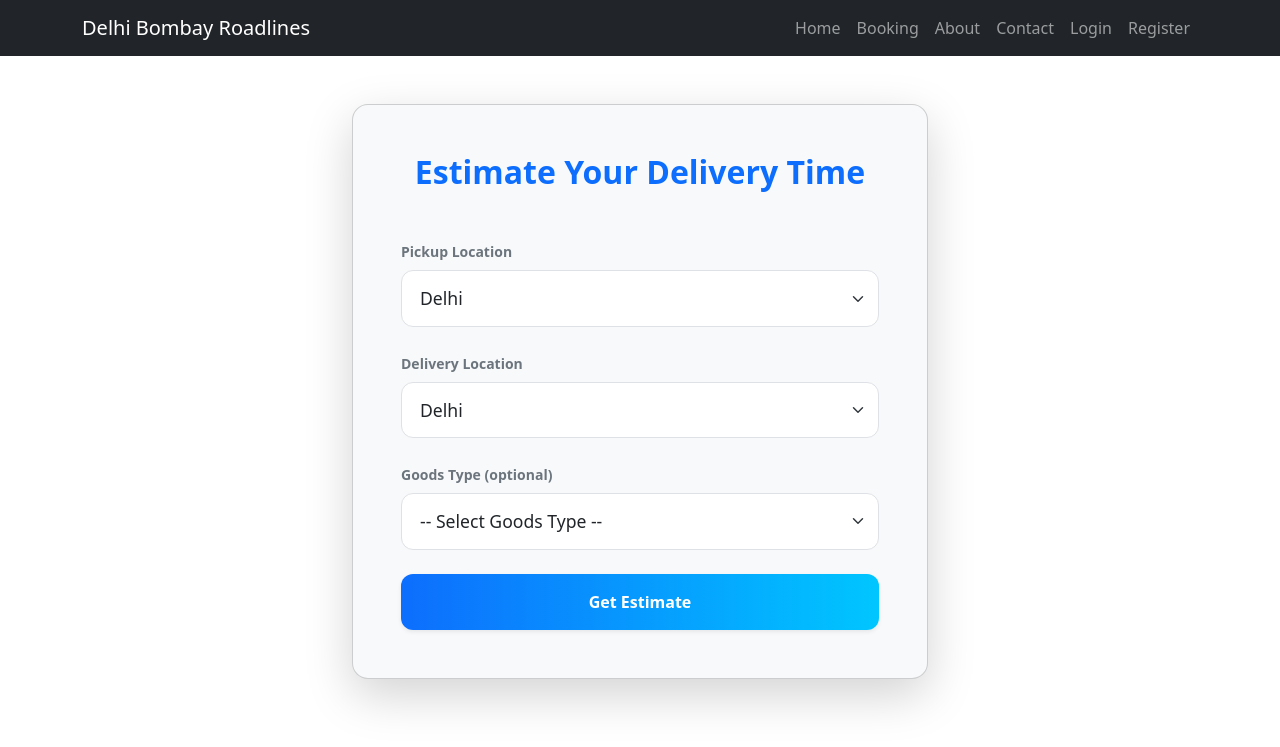
After one commit to sharmankit-04/Transport-website, a Django app: page /estimate-delivery/ in a window 1280 px wide. The commit adds this page. Shown: the top 747 px of the page. Run offline with Django 5.2, Linux system fonts and the light colour scheme; parts of the project's set-up code (start-up, migrations or seed data) failed here and were passed over; some libraries are stand-ins or nearby versions.

Commit message:
Update kiya bhai

```diff
--- /dev/null
+++ b/delhi_bombay_roadlines/ml_models/freight_data.csv
@@ -0,0 +1,6 @@
+weight,distance,vehicle_type,price
+100,500,Truck,12000
+200,800,MiniTruck,16000
+150,700,Truck,14000
+250,1000,Container,20000
+300,600,Truck,18000
--- a/delhi_bombay_roadlines/requirements.txt
+++ b/delhi_bombay_roadlines/requirements.txt
@@ -0,0 +1,2 @@
+Django>=4.2
+psycopg2>=2.9
--- a/delhi_bombay_roadlines/settings.py
+++ b/delhi_bombay_roadlines/settings.py
@@ -26,6 +26,7 @@ INSTALLED_APPS = [
     'django.contrib.messages',
     'django.contrib.staticfiles',
     'transport',  # Your custom app
+    'widget_tweaks',
 ]
 
 # Middleware
--- a/delhi_bombay_roadlines/urls.py
+++ b/delhi_bombay_roadlines/urls.py
@@ -1,10 +1,7 @@
 from django.contrib import admin
 from django.urls import path, include
-from django.contrib.auth import views as auth_views
-from django.urls import path
 
 urlpatterns = [
     path('admin/', admin.site.urls),
-    path('', include('transport.urls')),  # your app urls
-    path('accounts/login/', auth_views.LoginView.as_view(template_name='registration/login.html'), name='login'),
+    path('', include('transport.urls')),  # sab route yahan se transport app me jaenge
 ]
--- a/transport/forms.py
+++ b/transport/forms.py
@@ -1,5 +1,8 @@
 from django import forms
 from .models import Booking
+from .models import Inquiry
+from .locations import LOCATIONS
+
 
 # from .forms import BookingForm, InquiryForm, TrackingForm  # Remove ReviewForm if not needed
 
@@ -14,9 +17,15 @@ class BookingForm(forms.ModelForm):
             'goods_type', 'truck_type', 'contact_number'
         ]
 
-class InquiryForm(forms.Form):
-    email = forms.EmailField()
-    message = forms.CharField(widget=forms.Textarea)
+class InquiryForm(forms.ModelForm):
+    class Meta:
+        model = Inquiry
+        fields = ['name', 'email', 'message']
+        widgets = {
+            'name': forms.TextInput(attrs={'class': 'form-control', 'placeholder': 'Your Name'}),
+            'email': forms.EmailInput(attrs={'class': 'form-control', 'placeholder': 'Your Email'}),
+            'message': forms.Textarea(attrs={'class': 'form-control', 'placeholder': 'Type your message here...'}),
+        }
 
 
 class TrackingForm(forms.Form):
@@ -25,3 +34,36 @@ class TrackingForm(forms.Form):
 
 class TrackShipmentForm(forms.Form):
     tracking_number = forms.CharField(max_length=100, label="Tracking Number")
+
+
+# forms.py
+
+class DeliveryEstimateForm(forms.Form):
+    pickup_location = forms.ChoiceField(
+        choices=LOCATIONS,
+        widget=forms.Select(attrs={
+            'class': 'form-select form-select-lg',
+        }),
+        label="Pickup Location"
+    )
+    delivery_location = forms.ChoiceField(
+        choices=LOCATIONS,
+        widget=forms.Select(attrs={
+            'class': 'form-select form-select-lg',
+        }),
+        label="Delivery Location"
+    )
+    goods_type = forms.ChoiceField(
+        required=False,
+        choices=[
+            ('', '-- Select Goods Type --'),
+            ('Electronics', 'Electronics'),
+            ('Furniture', 'Furniture'),
+            ('Clothing', 'Clothing'),
+            ('Food', 'Food'),
+            ('Automotive', 'Automotive'),
+            ('Others', 'Others'),
+        ],
+        widget=forms.Select(attrs={
+            'class': 'form-select form-select-lg',
+        }))
--- /dev/null
+++ b/transport/templates/transport/estimate_delivery.html
@@ -0,0 +1,68 @@
+{% extends 'transport/base.html' %}
+{% block title %}Estimate Delivery - Delhi Bombay Roadlines{% endblock %}
+{% block content %}
+{% load static %}
+<section class="container my-5" style="max-width: 600px;">
+  <div class="card shadow-lg p-5 rounded-4 bg-light" data-aos="fade-up" data-aos-duration="1000">
+    <h2 class="mb-5 text-center fw-bold text-primary">Estimate Your Delivery Time</h2>
+    <form method="post" novalidate>
+      {% csrf_token %}
+      <div class="mb-4">
+        <label for="{{ form.pickup_location.id_for_label }}" class="form-label text-secondary fw-semibold small">Pickup Location</label>
+        {{ form.pickup_location }}
+      </div>
+      <div class="mb-4">
+        <label for="{{ form.delivery_location.id_for_label }}" class="form-label text-secondary fw-semibold small">Delivery Location</label>
+        {{ form.delivery_location }}
+      </div>
+      <div class="mb-4">
+        <label for="{{ form.goods_type.id_for_label }}" class="form-label text-secondary fw-semibold small">Goods Type (optional)</label>
+        {{ form.goods_type }}
+      </div>
+      <button type="submit" class="btn btn-gradient w-100 py-3 fw-bold shadow-sm text-white">
+        Get Estimate
+      </button>
+    </form>
+
+    {% if estimated_days %}
+    <div class="alert alert-info mt-5 text-center fs-5 rounded-3" data-aos="fade-in" data-aos-delay="500">
+      🚚 Estimated Delivery Time: <strong>{{ estimated_days }} day{{ estimated_days|pluralize }}</strong>
+    </div>
+    {% endif %}
+  </div>
+</section>
+
+<style>
+  .form-control-lg, .form-select-lg {
+    border-radius: 12px;
+    padding: 14px 18px;
+    font-size: 1.1rem;
+    transition: border-color 0.3s ease, box-shadow 0.3s ease;
+  }
+  .form-control-lg:focus, .form-select-lg:focus {
+    border-color: #0d6efd;
+    box-shadow: 0 0 8px rgba(13, 110, 253, 0.3);
+    outline: none;
+  }
+  .btn-gradient {
+    background: linear-gradient(90deg, #0d6efd, #00c6ff);
+    border: none;
+    border-radius: 12px;
+    transition: background 0.4s ease, box-shadow 0.3s ease;
+  }
+  .btn-gradient:hover, .btn-gradient:focus {
+    background: linear-gradient(90deg, #0847c5, #0096c7);
+    box-shadow: 0 6px 20px rgba(0, 198, 255, 0.6);
+    color: white !important;
+  }
+</style>
+
+<script>
+  AOS.init({
+    once: true,
+    offset: 150,
+    duration: 800,
+    easing: 'ease-in-out',
+  });
+</script>
+{% endblock %}
--- a/transport/urls.py
+++ b/transport/urls.py
@@ -1,18 +1,19 @@
+from django.contrib import admin
 from django.urls import path
-from . import views
+from transport import views
 
 urlpatterns = [
+    path('admin/', admin.site.urls),
     path('', views.home, name='home'),
     path('booking/', views.booking, name='booking'),
-    path('admin-dashboard/', views.admin_dashboard, name='admin_dashboard'),
+    path('dashboard/', views.admin_dashboard, name='admin_dashboard'),
     path('about/', views.about, name='about'),
     path('contact/', views.contact, name='contact'),
-
-    # ✅ Authentication paths
+    path('register/', views.register_view, name='register'),
     path('login/', views.login_view, name='login'),
     path('logout/', views.logout_view, name='logout'),
-    path('register/', views.register_view, name='register'),
-
-    # ✅ Tracking path
-    path('track_shipment/', views.track_shipment, name='track_shipment'),
+    path('track/', views.track_shipment, name='track_shipment'),
+    path('predict-price/', views.predict_price, name='predict_price'),
+    path('inquiry/', views.inquiry_view, name='inquiry'),
+    path('estimate-delivery/', views.estimate_delivery, name='estimate_delivery'),
 ]
--- a/transport/views.py
+++ b/transport/views.py
@@ -11,72 +11,57 @@ from django.contrib.auth import logout as auth_logout
 from .decorators import login_required_with_message
 from .forms import BookingForm, InquiryForm, TrackShipmentForm, TrackingForm
 from .models import Booking, Truck, Inquiry, Shipment
+from .forms import DeliveryEstimateForm
 
-# Debug/Test view
+
+import os
+import joblib
+import pandas as pd
+
+# 📍 Load ML Model once globally
+BASE_DIR = os.path.dirname(os.path.dirname(os.path.abspath(__file__)))
+MODEL_PATH = os.path.join(BASE_DIR, 'delhi_bombay_roadlines', 'ml_models', 'freight_price_model.pkl')
+freight_model = joblib.load(MODEL_PATH)
+
+# Debug/Test View
 def test_view(request):
     return HttpResponse("Hello, DEBUG is on.")
 
-# Home page with inquiry form and dynamic reviews
+# Home Page (Just UI)
 def home(request):
-    if request.method == 'POST':
-        form = InquiryForm(request.POST)
-        if form.is_valid():
-            Inquiry.objects.create(
-                name=form.cleaned_data['name'],
-                email=form.cleaned_data['email'],
-                message=form.cleaned_data['message']
-            )
-            messages.success(request, "Your message has been sent!")
-            return redirect('home')
-    else:
-        form = InquiryForm()
-    return render(request, 'transport/home.html', {'form': form})
+    return render(request, 'transport/home.html')
 
-# ✅ Booking page — Final Correct Version
+# Booking Page
 @login_required
 def booking(request):
     if request.method == 'POST':
-        customer_name = request.POST.get('customer_name')
-        contact_number = request.POST.get('contact_number')
-        pickup_location = request.POST.get('pickup_location')
-        delivery_location = request.POST.get('delivery_location')
-        goods_type = request.POST.get('goods_type')
-        truck_type = request.POST.get('truck_type')
-
-        # Save to Booking model
         Booking.objects.create(
-            customer_name=customer_name,
-            contact_number=contact_number,
-            pickup_location=pickup_location,
-            delivery_location=delivery_location,
-            goods_type=goods_type,
-            truck_type=truck_type,
-            status='Pending'  # default status
+            customer_name=request.POST.get('customer_name'),
+            contact_number=request.POST.get('contact_number'),
+            pickup_location=request.POST.get('pickup_location'),
+            delivery_location=request.POST.get('delivery_location'),
+            goods_type=request.POST.get('goods_type'),
+            truck_type=request.POST.get('truck_type'),
+            status='Pending'
         )
         messages.success(request, "Booking submitted successfully!")
-        return redirect('booking')  # redirect to booking page or wherever you want
-
+        return redirect('booking')
     return render(request, 'transport/booking_new.html')
 
-# Admin dashboard
+# Admin Dashboard
 @login_required
 def admin_dashboard(request):
     bookings = Booking.objects.all()
     trucks = Truck.objects.all()
-
     booking_paginator = Paginator(bookings, 10)
     truck_paginator = Paginator(trucks, 5)
-
     page_number = request.GET.get('page', 1)
-    bookings_page = booking_paginator.get_page(page_number)
-    trucks_page = truck_paginator.get_page(page_number)
-
     return render(request, 'transport/admin_dashboard.html', {
-        'bookings': bookings_page,
-        'trucks': trucks_page
+        'bookings': booking_paginator.get_page(page_number),
+        'trucks': truck_paginator.get_page(page_number)
     })
 
-# Static pages
+# Static Pages
 def about(request):
     return render(request, 'transport/about.html')
 
@@ -85,30 +70,24 @@ def contact(request):
 
 # User Registration
 def register_view(request):
-    if request.method == 'POST':
-        form = UserCreationForm(request.POST)
-        if form.is_valid():
-            user = form.save()
-            login(request, user)
-            messages.success(request, "Account created successfully!")
-            return redirect('home')
-    else:
-        form = UserCreationForm()
+    form = UserCreationForm(request.POST or None)
+    if request.method == 'POST' and form.is_valid():
+        user = form.save()
+        login(request, user)
+        messages.success(request, "Account created successfully!")
+        return redirect('home')
     return render(request, 'transport/register.html', {'form': form})
 
-# Login view
+# Login View
 def login_view(request):
-    if request.method == 'POST':
-        form = AuthenticationForm(data=request.POST)
-        if form.is_valid():
-            user = form.get_user()
-            auth_login(request, user)
-            messages.success(request, f"Welcome back, {user.username}!")
-            return redirect('home')
-        else:
-            messages.error(request, "Invalid credentials")
-    else:
-        form = AuthenticationForm()
+    form = AuthenticationForm(data=request.POST or None)
+    if request.method == 'POST' and form.is_valid():
+        user = form.get_user()
+        auth_login(request, user)
+        messages.success(request, f"Welcome back, {user.username}!")
+        return redirect('home')
+    elif request.method == 'POST':
+        messages.error(request, "Invalid credentials")
     return render(request, 'transport/login.html', {'form': form})
 
 # Logout
@@ -120,19 +99,95 @@ def logout_view(request):
 # Shipment Tracking
 def track_shipment(request):
     shipment = None
-    if request.method == 'POST':
-        form = TrackShipmentForm(request.POST)
-        if form.is_valid():
-            tracking_number = form.cleaned_data['tracking_number']
-            try:
-                shipment = Shipment.objects.get(tracking_number=tracking_number)
-            except Shipment.DoesNotExist:
-                shipment = None
-    else:
-        form = TrackShipmentForm()
-
+    form = TrackShipmentForm(request.POST or None)
+    if request.method == 'POST' and form.is_valid():
+        tracking_number = form.cleaned_data['tracking_number']
+        try:
+            shipment = Shipment.objects.get(tracking_number=tracking_number)
+        except Shipment.DoesNotExist:
+            shipment = None
     return render(request, 'transport/track_shipment.html', {'form': form, 'shipment': shipment})
 
-# Extra registration (if needed separately)
-def register(request):
-    return render(request, 'transport/register.html')
+# Predict Freight Price
+def predict_price(request):
+    if request.method == 'POST':
+        weight = float(request.POST['weight'])
+        distance = float(request.POST['distance'])
+        vehicle_type = request.POST['vehicle_type']
+
+        df = pd.DataFrame([[weight, distance, vehicle_type]], columns=['weight', 'distance', 'vehicle_type'])
+        try:
+            price = freight_model.predict(df)[0]
+            return render(request, 'transport/price_result.html', {'price': round(price, 2)})
+        except Exception as e:
+            return HttpResponse(f"Error in prediction: {e}")
+    return render(request, 'transport/predict_price.html')
+
+# Inquiry Form (Separate Page)
+def inquiry_view(request):
+    if request.method == 'POST':
+        form = InquiryForm(request.POST)
+        if form.is_valid():
+            form.save()
+            return render(request, 'transport/inquiry_success.html')  # ⬅️ Success page
+    else:
+        form = InquiryForm()
+    return render(request, 'transport/inquiry.html', {'form': form})
+
+# transport/views.py
+
+
+# transport/views.py
+
+from django.shortcuts import render
+from .forms import DeliveryEstimateForm
+
+# Dummy distance data for example:
+DISTANCE_MAP = {
+    ('Delhi', 'Mumbai'): 1400,
+    ('Mumbai', 'Delhi'): 1400,
+    ('Delhi', 'Chennai'): 2200,
+    ('Chennai', 'Delhi'): 2200,
+    ('Mumbai', 'Pune'): 150,
+    ('Pune', 'Mumbai'): 150,
+    ('Delhi', 'Jaipur'): 280,
+    ('Jaipur', 'Delhi'): 280,
+    # aur add kar sakta hai jitna chahiye
+}
+
+def estimate_delivery(request):
+    estimated_days = None
+    if request.method == 'POST':
+        form = DeliveryEstimateForm(request.POST)
+        if form.is_valid():
+            pickup = form.cleaned_data['pickup_location']
+            delivery = form.cleaned_data['delivery_location']
+            goods_type = form.cleaned_data.get('goods_type')
+
+            # Distance lookup from map
+            distance = DISTANCE_MAP.get((pickup, delivery))
+            if not distance:
+                distance = DISTANCE_MAP.get((delivery, pickup), None)
+
+            # Agar distance na mile to default
+            if not distance:
+                estimated_days = 7  # default 7 days agar unknown route
+            else:
+                # Assume 500 km per day delivery speed
+                days = distance / 500
+
+                # Goods type se thoda adjust karo
+                if goods_type:
+                    if 'fragile' in goods_type.lower():
+                        days += 1
+                    elif 'electronics' in goods_type.lower():
+                        days += 0.5
+
+                estimated_days = int(days) if days.is_integer() else int(days) + 1
+    else:
+        form = DeliveryEstimateForm()
+
+    return render(request, 'transport/estimate_delivery.html', {
+        'form': form,
+        'estimated_days': estimated_days,
+    })
```
Also changed, not shown: delhi_bombay_roadlines/ml_models/train_freight_model.py (added, +31 -0 lines), transport/locations.py (added, +23 -0 lines), transport/templates/transport/home.html (+26 -20 lines), transport/templates/transport/inquiry.html (added, +36 -0 lines), transport/templates/transport/inquiry_success.html (added, +13 -0 lines), transport/templates/transport/predict_price.html (added, +30 -0 lines), transport/templates/transport/price_result.html (added, +16 -0 lines), 1 other file.
